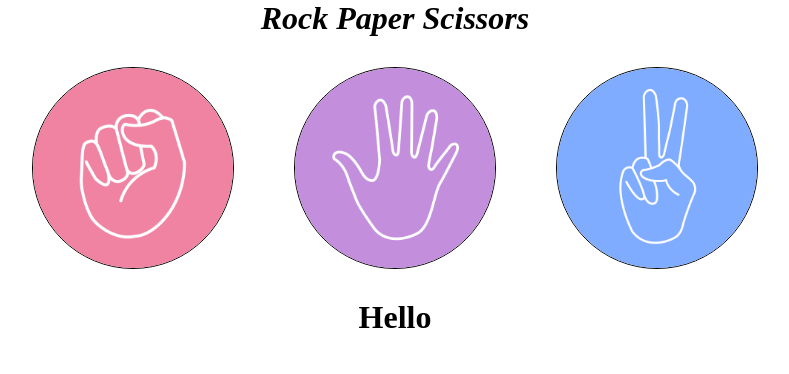
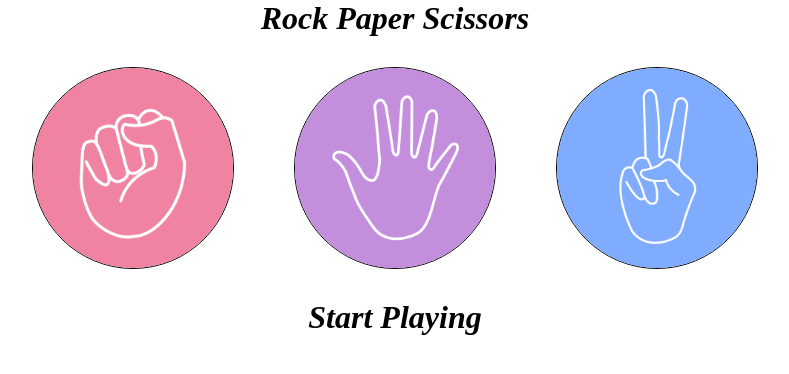
Before and after one commit to djnikam/Javascript-Tutorial, a plain HTML site: page DOM/Project/index.html in a window 1280 px wide. Shown: the whole page, without its empty margins (245-1034 px from the left). Drawn offline with Linux system fonts and the light colour scheme.

Commit message:
Created some enhancement

```diff
--- a/DOM/Project/app.js
+++ b/DOM/Project/app.js
@@ -19,17 +19,18 @@ function getRandomInt(max) {
 rock.addEventListener("mouseover", ()=>{
     rock.classList.add("choice2");
     let compchoice = getRandomInt(3);
+
     if(compchoice == 1){
 
-        result.innerText = `You lose! ${compchoice}`;
+        result.innerText = "You lose!☹️";
         result.style.backgroundColor = "red";
         console.log("Lose")
     }else if(compchoice == 2){
 
-        result.innerText = `You Win ${compchoice}`;
+        result.innerText = "You Win!😀";
         result.style.backgroundColor = "green";
     }else{
-        result.innerText = `Draw  ${compchoice}`;
+        result.innerText = "Draw!😊";
         result.style.backgroundColor = "yellow";
     }
 });
--- a/DOM/Project/index.html
+++ b/DOM/Project/index.html
@@ -23,8 +23,9 @@
             <img src="./images/scissors.png" alt="scissors">
         </div>
     </div>
-    <div>
-        <h1 id="result">Hello</h1>
+
+    <div class="result-class">
+        <h1 id="result"><i>Start Playing</i></h1>
     </div>
 
     <script src="app.js"></script>
--- a/DOM/Project/styles.css
+++ b/DOM/Project/styles.css
@@ -29,3 +29,13 @@ img {
     object-fit: cover;
     border-radius: 50%;
 }
+
+.result-class{
+    margin: auto;
+    display: flex;
+    justify-content: center;
+    border-radius: 50%;
+    width: 500px;
+    height: 40px;
+
+}
```
